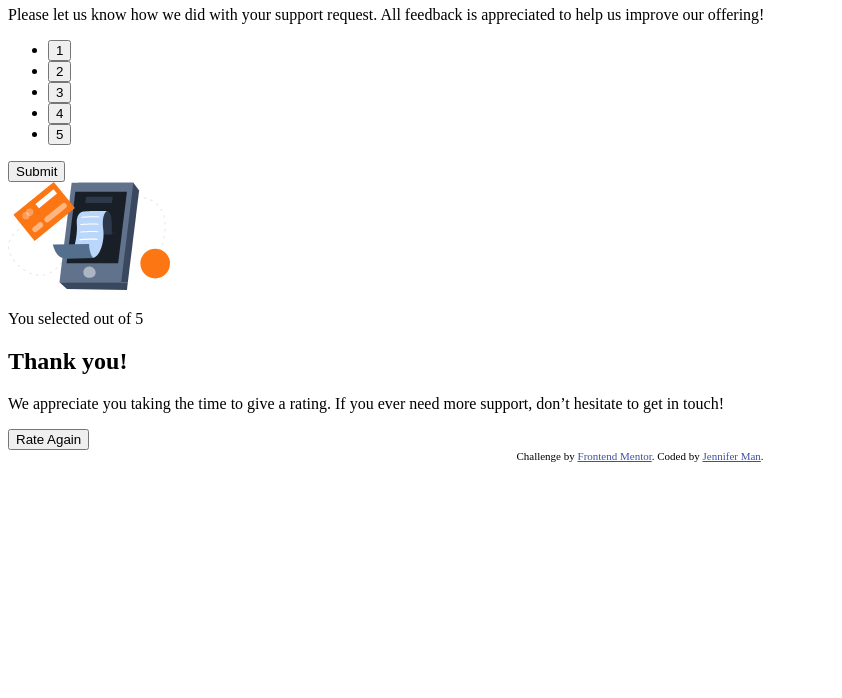
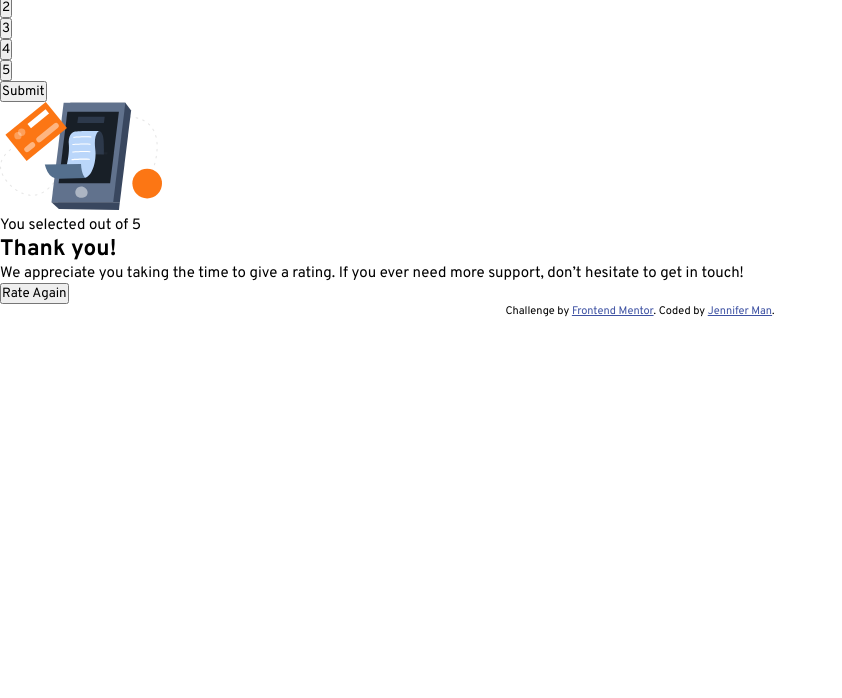
Before and after one commit to jennman/frontend-interactive-rating-component, a plain HTML site: page index.html in a window 1280 px wide. Shown: the part 102-800 px from the top of the page, without its empty margins (0-842 px from the left). Drawn offline with Linux system fonts and the light colour scheme.

Commit message:
add font styling for body

```diff
--- a/index.css
+++ b/index.css
@@ -1,4 +1,38 @@
-.attribution {
+/* ### Primary
+
+- Orange: hsl(25, 97%, 53%)
+
+### Neutral
+
+- White: hsl(0, 0%, 100%)
+- Light Grey: hsl(217, 12%, 63%)
+- Medium Grey: hsl(216, 12%, 54%)
+- Dark Blue: hsl(213, 19%, 18%)
+- Very Dark Blue: hsl(216, 12%, 8%)
+ */
+
+ @import url('https://fonts.googleapis.com/css2?family=Overpass:wght@400;700&display=swap');
+
+*{
+    margin: 0;
+    padding: 0;
+    box-sizing: border-box;
+}
+
+ul {
+    list-style-type: none;
+}
+
+body {
+    font-family: "Overpass", sans-serif;
+    font-size: 15px;
+}
+
+button{
+    font-family: inherit;
+}
+
+ .attribution {
     font-size: 11px;
     text-align: center;
 }
```
